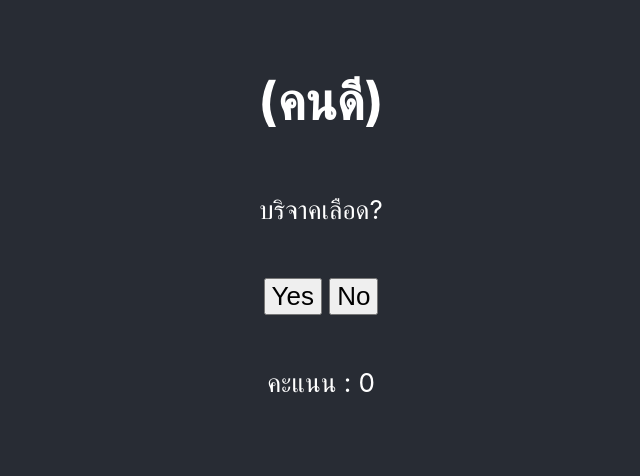
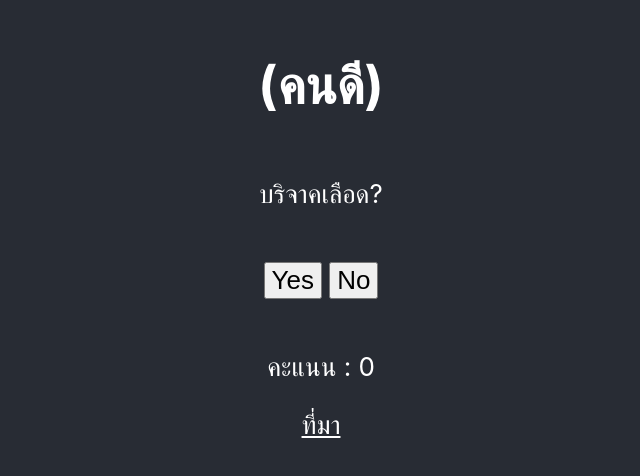
Before and after one commit to narze/kondee, a React (Vite) app: page / in a window 1280 px wide. Shown: the part 170-646 px from the top of the page, without its empty margins (319-959 px from the left). Built offline with nearby package versions, Linux system fonts and the light colour scheme.

Commit message:
Add source tweet

```diff
--- a/src/App.tsx
+++ b/src/App.tsx
@@ -104,6 +104,14 @@ function App() {
             ลองใหม่
           </button>
         )}
+
+        <a
+          href="https://twitter.com/iannnnn/status/1423889025228689412?s=20"
+          target="_blank"
+          style={{ color: "white" }}
+        >
+          ที่มา
+        </a>
       </header>
     </div>
   );
```
